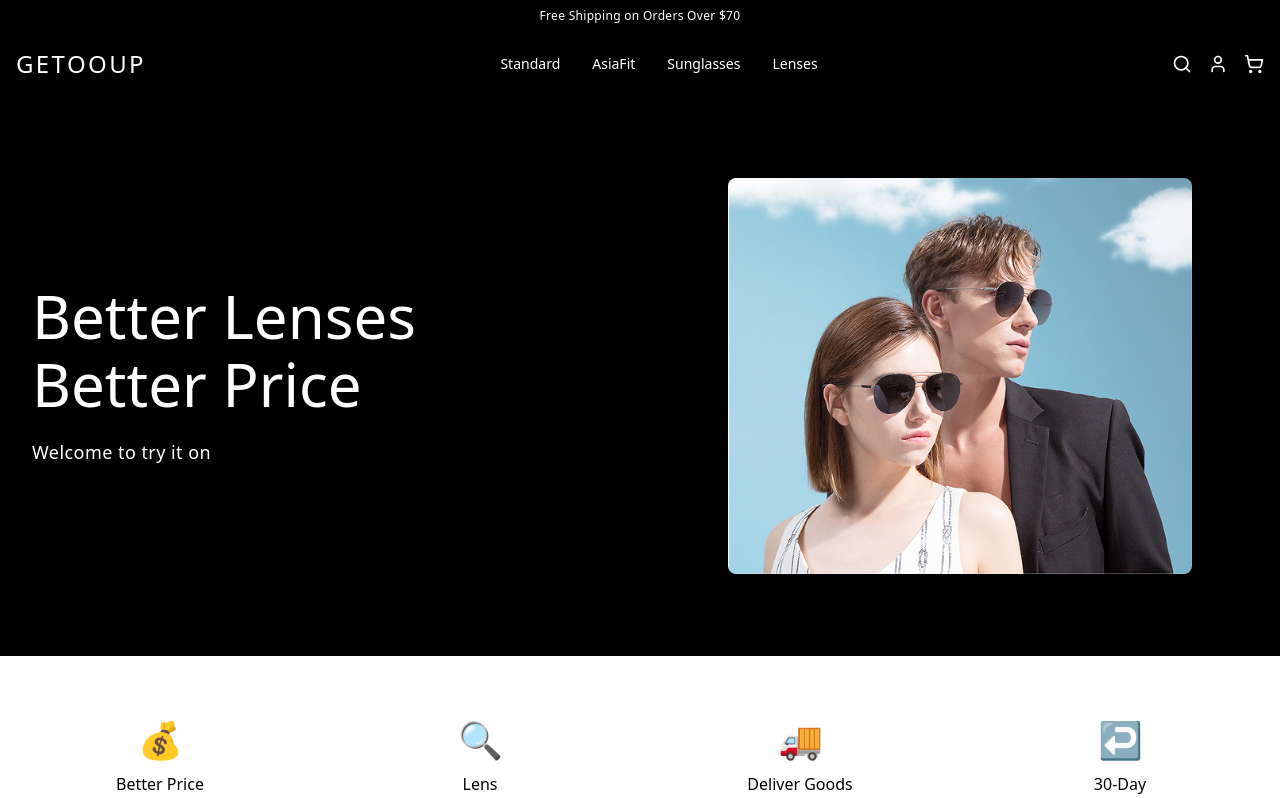
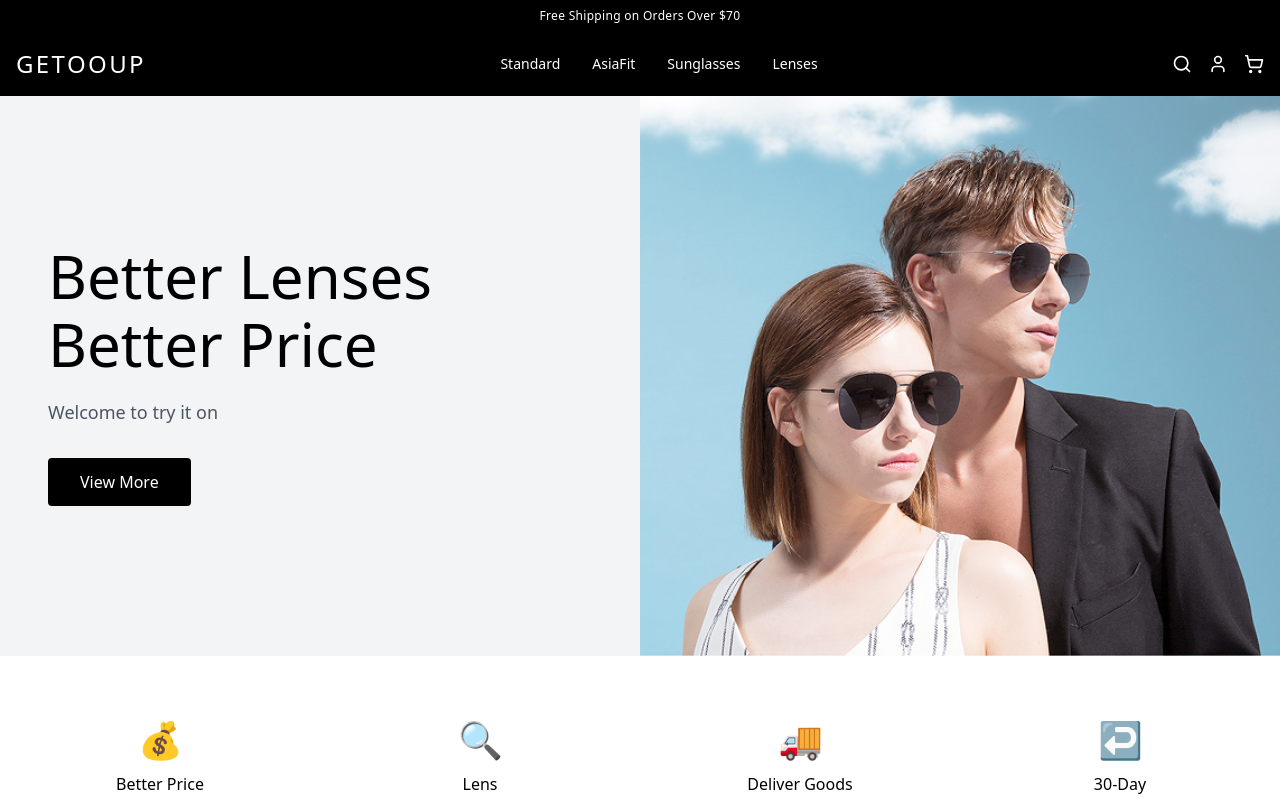
Before and after one commit to dongjian230612-wudiknu/getooup, a Next.js app: page / in a window 1280 px wide. Shown: the top 798 px of the page. Built offline with nearby package versions, Linux system fonts and the light colour scheme.

Commit message:
Update Hero: white background, better image integration

```diff
--- a/src/app/page.tsx
+++ b/src/app/page.tsx
@@ -104,26 +104,27 @@ export default function Home() {
       )}
 
       {/* Hero */}
-      <section className="relative h-[70vh] bg-black overflow-hidden">
+      <section className="relative h-[70vh] bg-gray-100 overflow-hidden">
         <div className="container mx-auto h-full flex items-center">
           {/* 左侧文字 */}
-          <div className="relative z-10 w-full md:w-1/2 px-4 md:px-8">
-            <div className="text-white">
-              <h1 className="text-5xl md:text-6xl font-light mb-2 drop-shadow-lg">Better Lenses</h1>
-              <h1 className="text-5xl md:text-6xl font-light mb-6 drop-shadow-lg">Better Price</h1>
-              <p className="text-lg tracking-wide drop-shadow">Welcome to try it on</p>
+          <div className="relative z-10 w-full md:w-1/2 px-4 md:px-12">
+            <div className="text-black">
+              <h1 className="text-4xl md:text-5xl lg:text-6xl font-medium mb-2">Better Lenses</h1>
+              <h1 className="text-4xl md:text-5xl lg:text-6xl font-medium mb-6">Better Price</h1>
+              <p className="text-lg text-gray-600 mb-8">Welcome to try it on</p>
+              <a href="#standard" className="inline-block bg-black text-white px-8 py-3 rounded hover:bg-gray-800 transition-colors">
+                View More
+              </a>
             </div>
           </div>
 
-          {/* 右侧图片 - 缩小并居中 */}
+          {/* 右侧图片 - 占满右半边 */}
           <div className="hidden md:block absolute right-0 top-0 h-full w-1/2">
-            <div className="h-full flex items-center justify-center p-8">
-              <img
-                src="/images/hero-model.png"
-                alt="Hero"
-                className="max-h-[80%] max-w-[90%] object-contain rounded-lg shadow-2xl"
-              />
-            </div>
+            <img
+              src="/images/hero-model.png"
+              alt="Hero"
+              className="w-full h-full object-cover object-center"
+            />
           </div>
         </div>
 
@@ -132,9 +133,9 @@ export default function Home() {
           <img
             src="/images/hero-model.png"
             alt="Hero"
-            className="w-full h-full object-cover opacity-40"
+            className="w-full h-full object-cover opacity-30"
           />
-          <div className="absolute inset-0 bg-gradient-to-t from-black/60 to-transparent" />
+          <div className="absolute inset-0 bg-gradient-to-t from-gray-100/80 to-transparent" />
         </div>
       </section>
 
```
